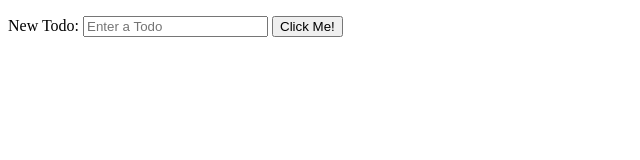
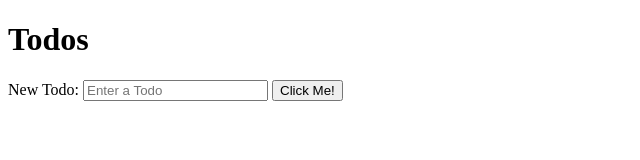
Before and after one commit to quentinikeno/TypeScript-Todos, a website: page index.html in a window 1280 px wide. Shown: the whole page, without its empty margins (0-640 px from the left). Drawn offline with Linux system fonts and the light colour scheme.

Commit message:
Add Todos header.

```diff
--- a/index.html
+++ b/index.html
@@ -7,6 +7,7 @@
 		<title>Mini Project</title>
 	</head>
 	<body>
+		<h1>Todos</h1>
 		<ul id="todolist"></ul>
 		<form action="" id="todoform">
 			<label for="todoinput">New Todo:</label>
```
